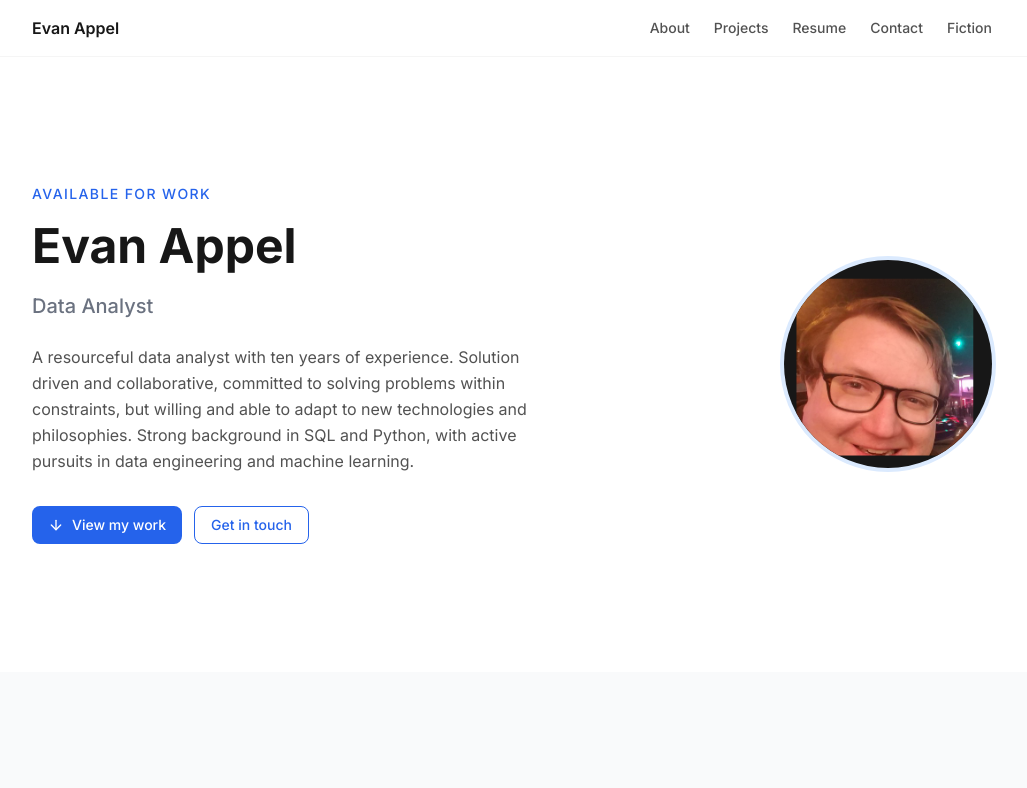
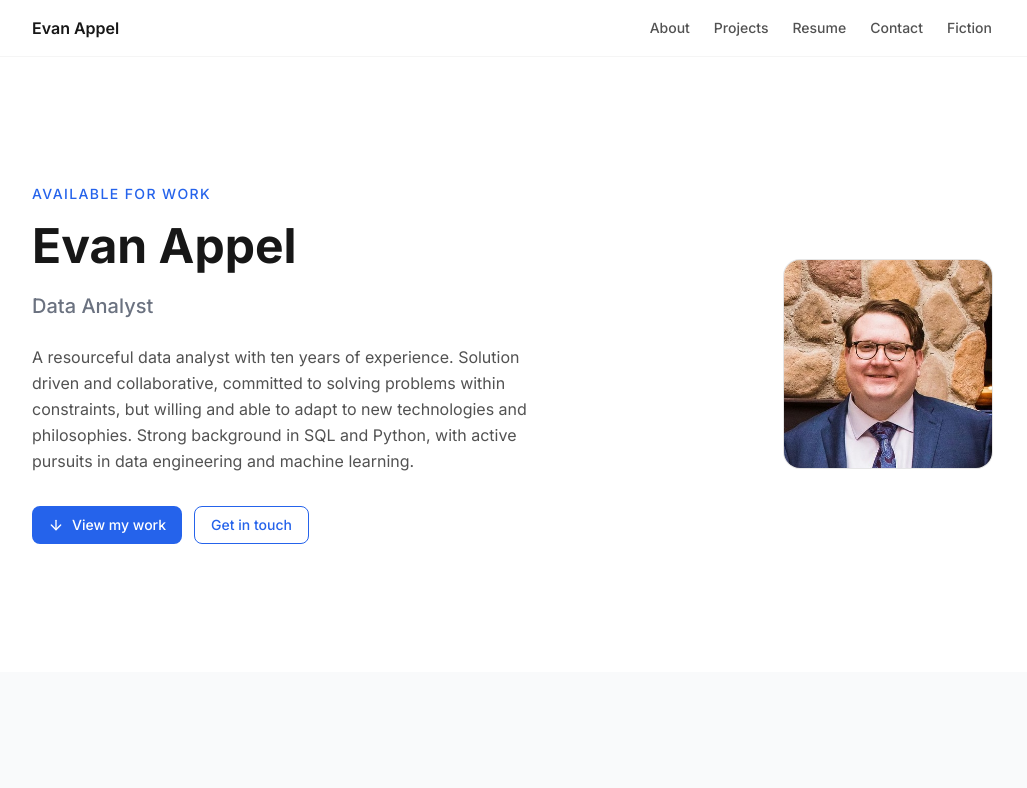
Before and after one commit to EvanWAppel/website, a Next.js app: page / in a window 1280 px wide. Shown: the top 788 px of the page, without its empty margins (128-1155 px from the left). Built offline with nearby package versions, Linux system fonts and the light colour scheme.

Commit message:
fixed the hero image

```diff
--- a/components/layout/Navbar.tsx
+++ b/components/layout/Navbar.tsx
@@ -6,10 +6,10 @@ import Link from "next/link";
 import { siteConfig } from "@/data/site";
 
 const navLinks = [
-  { label: "About", href: "#hero" },
-  { label: "Projects", href: "#projects" },
-  { label: "Resume", href: "#resume" },
-  { label: "Contact", href: "#contact" },
+  { label: "About", href: "/#hero" },
+  { label: "Projects", href: "/#projects" },
+  { label: "Resume", href: "/#resume" },
+  { label: "Contact", href: "/#contact" },
 ];
 
 const externalLinks = [{ label: "Fiction", href: "/fiction" }];
@@ -22,7 +22,7 @@ export default function Navbar() {
       <div className="max-w-5xl mx-auto px-4 sm:px-6 lg:px-8">
         <div className="flex items-center justify-between h-14">
           <a
-            href="#hero"
+            href="/#hero"
             className="font-semibold text-neutral-900 hover:text-accent transition-colors"
           >
             {siteConfig.name}
--- a/components/sections/Hero.tsx
+++ b/components/sections/Hero.tsx
@@ -32,13 +32,13 @@ export default function Hero() {
             </div>
           </div>
           <div className="shrink-0">
-            <div className="relative w-40 h-40 md:w-52 md:h-52 rounded-full overflow-hidden ring-4 ring-blue-100 bg-neutral-900">
+            <div className="relative w-40 h-40 md:w-52 md:h-52 rounded-2xl overflow-hidden ring-1 ring-neutral-200">
               <Image
                 src={siteConfig.photo}
                 alt={`Photo of ${siteConfig.name}`}
                 fill
+                sizes="(max-width: 768px) 160px, 208px"
                 className="object-cover"
-                style={{ objectPosition: "40% 60%", transform: "scale(0.85)", transformOrigin: "40% 60%" }}
                 priority
               />
             </div>
```
Also changed, not shown: public/photo.jpg.
